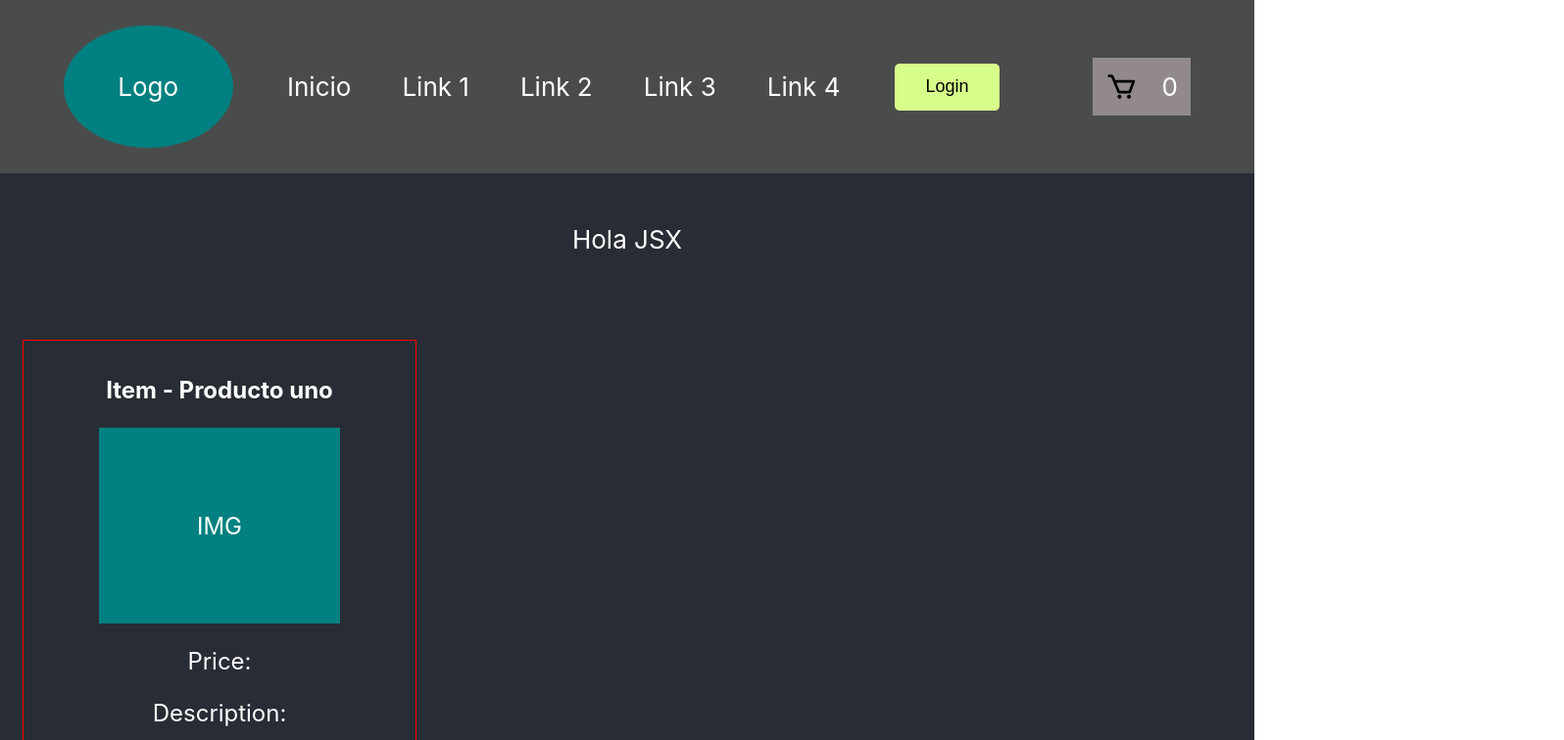
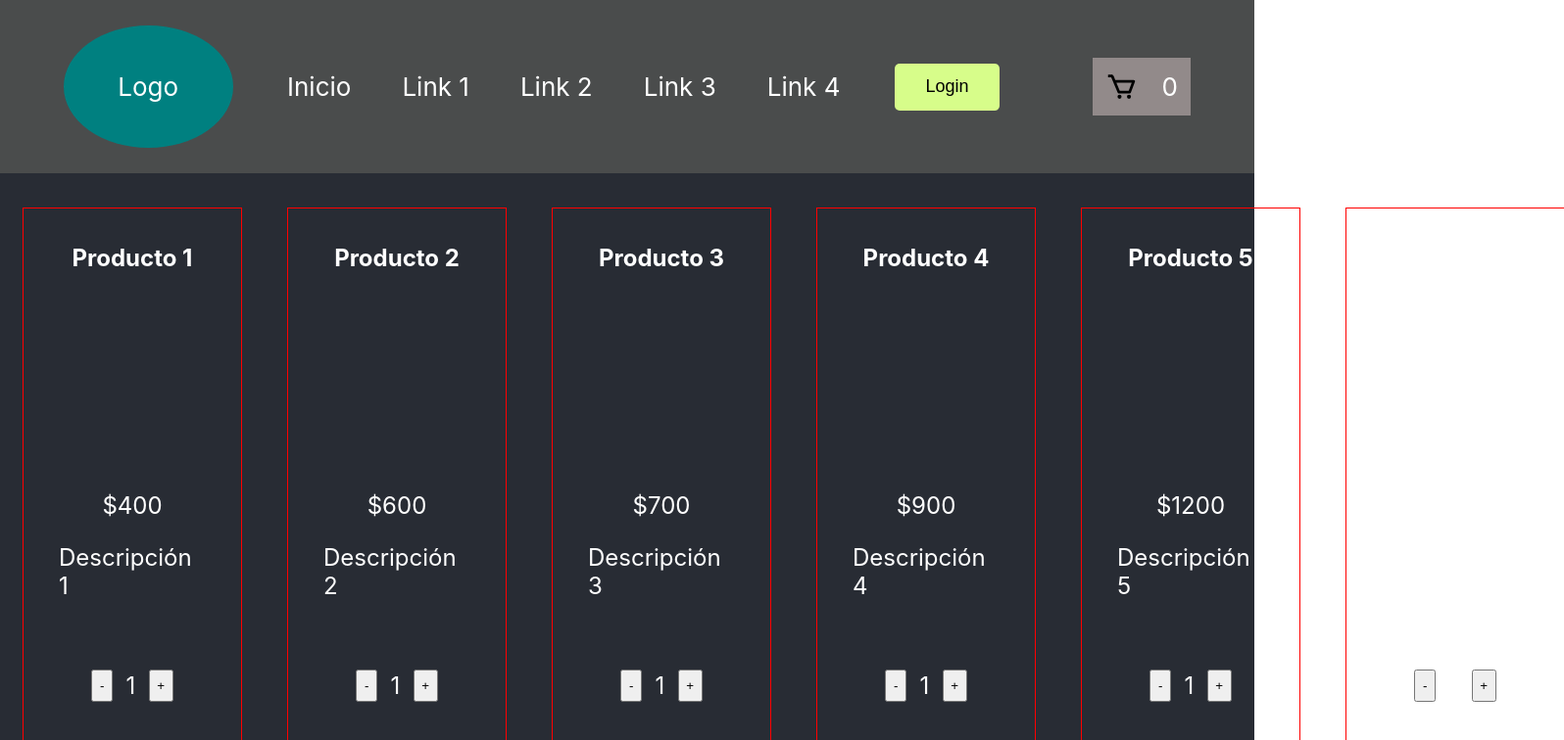
Before and after one commit to Nicosetzes/ReactJsCoder, a React (Create React App) app: page / in a window 1280 px wide. Shown: the top 756 px of the page at 98% size, 1596 px wide, since content can reach past the window. Built offline with nearby package versions, Linux system fonts and the light colour scheme.

Commit message:
This is part of the 6th assignment, where I show my products (cards) simulating a network delay (2 seg).

```diff
--- a/src/App.js
+++ b/src/App.js
@@ -1,56 +1,10 @@
-import React, { useState } from "react";
-import { useEffect } from "react";
 import "./App.css";
 import { NavBar } from "./components/NavBar";
 import "./components/NavBar.css";
 import { ItemListContainer } from "./components/ItemListContainer";
 import "./components/ItemListContainer.css";
-import { ItemCount } from "./components/ItemCount";
 
 function App() {
-  const stock = 10;
-
-  const [count, setCount] = useState(1);
-
-  const add = () => {
-    if (count >= stock) {
-      alert("No puedes agregar más, supera el stock");
-    } else {
-      setCount(count + 1);
-    }
-  };
-
-  const remove = () => {
-    if (count > 1) {
-      setCount(count - 1);
-    }
-  };
-
-  const onAdd = (x) => {
-    const productsQty = x;
-    console.log(productsQty);
-    document.getElementById("productsQty").innerHTML = productsQty;
-  };
-
-  // PROMISES
-
-  useEffect(() => {
-    const task = new Promise((resolve, reject) => {
-      setTimeout(() => {
-        resolve("La promise funcionó");
-      }, 3000);
-    });
-
-    task.then(
-      (result) => {
-        console.log(result);
-      },
-      (err) => {
-        console.log(`El error es ${err}`);
-      }
-    );
-  }, []);
-
   return (
     <div className="App">
       <header className="App-header">
@@ -58,13 +12,6 @@ function App() {
       </header>
       <main>
         <ItemListContainer greeting="JSX" />
-        <ItemCount
-          value={count}
-          stock={10}
-          add={add}
-          remove={remove}
-          onAdd={onAdd}
-        />
       </main>
     </div>
   );
--- a/src/components/Item.css
+++ b/src/components/Item.css
@@ -18,7 +18,6 @@
 
 .itemBody div {
     align-items: center;
-    background-color: teal;
     display: flex;
     height: 200px;
     justify-content: center;
@@ -26,7 +25,7 @@
 }
 
 .itemBody span {
-    margin: 1em 0 0 0;
+    margin: 0;
 }
 
 .itemBody p {
--- a/src/components/Item.js
+++ b/src/components/Item.js
@@ -1,10 +1,44 @@
-export const Item = ({id, title, description, price, pictureUrl}) => {
-    return (
-        <div className="itemBody">
-            <h3>Item - {title}</h3>
-            <div>IMG {pictureUrl}</div>
-            <span>Price: {price}</span>
-            <p>Description: {description}</p>
-        </div>
-    )
-}
+import React, { useState } from "react";
+import { ItemCount } from "./ItemCount";
+
+export const Item = ({ item }) => {
+  const stock = 10;
+
+  const [count, setCount] = useState(1);
+
+  const add = () => {
+    if (count >= stock) {
+      alert("No puedes agregar más, supera el stock");
+    } else {
+      setCount(count + 1);
+    }
+  };
+
+  const remove = () => {
+    if (count > 1) {
+      setCount(count - 1);
+    }
+  };
+
+  const onAdd = (x) => {
+    const productsQty = x;
+    console.log(productsQty);
+    document.getElementById("productsQty").innerHTML = productsQty;
+  };
+
+  return (
+    <div className="itemBody">
+      <h3>{item.title}</h3>
+      <div>{item.pictureUrl}</div>
+      <span>${item.price}</span>
+      <p>{item.description}</p>
+      <ItemCount
+        value={count}
+        stock={10}
+        add={add}
+        remove={remove}
+        onAdd={onAdd}
+      />
+    </div>
+  );
+};
--- a/src/components/ItemCount.js
+++ b/src/components/ItemCount.js
@@ -1,3 +1,5 @@
+import "./ItemCount.css";
+
 export const ItemCount = ({ onAdd, value, stock, add, remove }) => {
   return (
     <div className="counterContainer">
--- /dev/null
+++ b/src/components/ItemList.css
@@ -0,0 +1,3 @@
+.itemListGroup {
+    display: flex;
+}
--- a/src/components/ItemList.js
+++ b/src/components/ItemList.js
@@ -1,12 +1,42 @@
-import { Item } from './Item'
-import './Item.css'
+import { Item } from "./Item";
+import "./Item.css";
+import "./ItemList.css";
+
+import { useState } from "react";
+import { useEffect } from "react";
+import { productsList } from "../products";
 
 export const ItemList = () => {
-    return (
-        <>
-            <Item title="Producto uno"/>
-            <Item title="Producto dos" />
-            <Item title="Producto tres"/>
-        </>
-    )
-}
+  const [stock, setStock] = useState(null);
+
+  // PROMISES
+
+  useEffect(() => {
+    const task = new Promise((resolve, reject) => {
+      setTimeout(() => {
+        resolve("Esto emula la importación del stock");
+      }, 2000);
+    });
+
+    task.then(
+      (result) => {
+        console.log(result);
+        setStock(productsList);
+      },
+      (err) => {
+        console.log(`El error es ${err}`);
+      }
+    );
+  }, []);
+
+  return (
+    <>
+      <div className="itemListGroup">
+        {stock &&
+          stock.map((element) => {
+            return <Item item={element} />;
+          })}
+      </div>
+    </>
+  );
+};
--- a/src/components/ItemListContainer.js
+++ b/src/components/ItemListContainer.js
@@ -1,9 +1,8 @@
 import { ItemList } from "./ItemList";
 
-export const ItemListContainer = ({ greeting }) => {
+export const ItemListContainer = () => {
   return (
     <>
-      <p className="itemListContainer">Hola {greeting}</p>
       <ItemList />
     </>
   );
--- /dev/null
+++ b/src/products.js
@@ -0,0 +1,44 @@
+export const productsList = [
+  {
+    id: 1,
+    title: "Producto 1",
+    description: "Descripción 1",
+    price: 400,
+    pictureUrl: "",
+  },
+  {
+    id: 2,
+    title: "Producto 2",
+    description: "Descripción 2",
+    price: 600,
+    pictureUrl: "",
+  },
+  {
+    id: 3,
+    title: "Producto 3",
+    description: "Descripción 3",
+    price: 700,
+    pictureUrl: "",
+  },
+  {
+    id: 4,
+    title: "Producto 4",
+    description: "Descripción 4",
+    price: 900,
+    pictureUrl: "",
+  },
+  {
+    id: 5,
+    title: "Producto 5",
+    description: "Descripción 5",
+    price: 1200,
+    pictureUrl: "",
+  },
+  {
+    id: 6,
+    title: "Producto 6",
+    description: "Descripción 6",
+    price: 850,
+    pictureUrl: "",
+  },
+];
```
